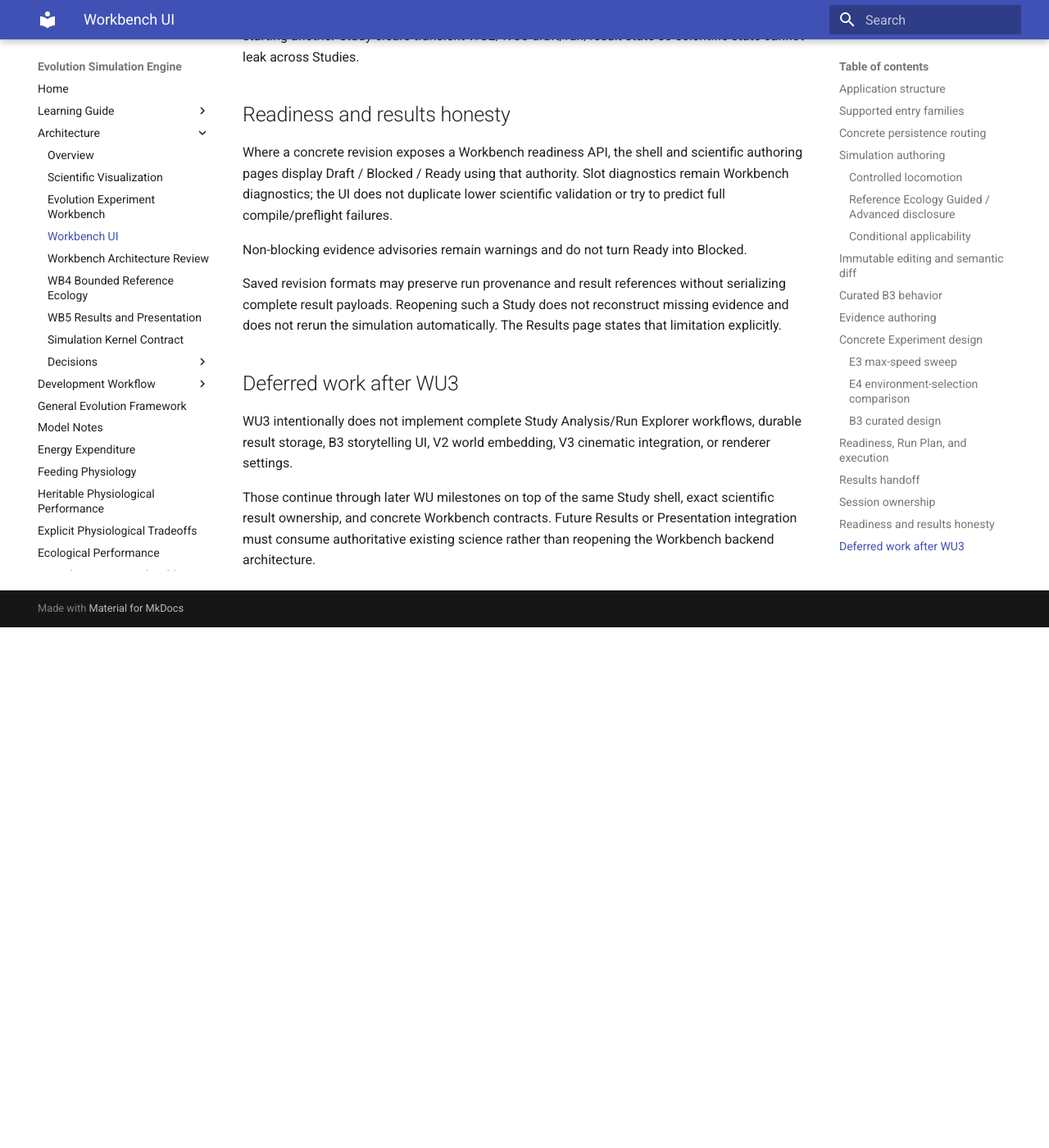
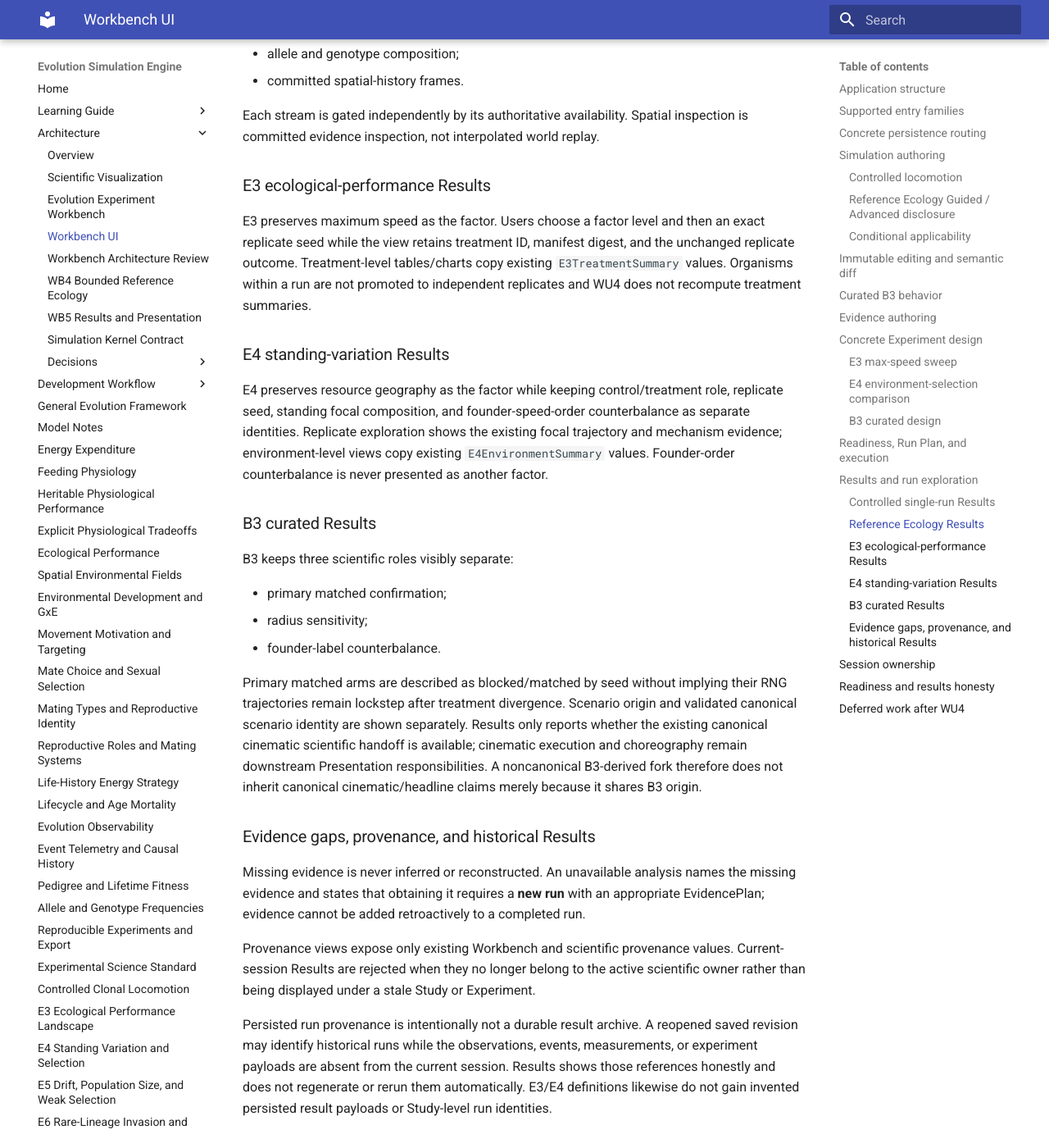
Before and after one commit to abdullahkhan57721/evolution-simulation-engine, an MkDocs documentation site: the page built from docs/workbench_ui.md, in a window 1280 px wide and 1400 px high, scrolled down 6769 px. Shown: the whole window at 82% size. Built offline with MkDocs 1.6.1 and Material for MkDocs 9.7.7, drawn with Linux system fonts in a browser that asks for light colours; before the commit the page ends 7534 px from its top, so only the background shows below that; some of the changed text lies outside the part shown.

Commit message:
docs: document WU4 Results workspace

````diff
--- a/docs/workbench_ui.md
+++ b/docs/workbench_ui.md
@@ -265,17 +265,92 @@ using returned provenance. E3/E4 results remain their authoritative concrete res
 objects in session without invented Study-level run identity. Compile/preflight/run
 failure leaves the exact saved artifact unchanged and surfaces the failure honestly.
 
-## Results handoff
+## Results and run exploration
 
-WU3 deliberately keeps Results thin. The session-owned authoritative result exposes
-only the completion handoff needed for the next product work: existing run/revision
-identity when owned, the recorded evidence IDs, and the number of concrete
-simulations represented by the result.
+WU4 turns the WU3 completion handoff into a first-class scientific Results workspace
+without adding another result hierarchy or scientific-analysis framework. The UI
+binds the active artifact and session-owned result through the existing WB5
+`inspect_*_results()` contracts. Revision-backed controlled, Reference Ecology, and
+B3 Results must match the exact active revision/manifest/evidence identity; E3/E4
+must match the exact immutable experiment definition before their WB5 inspectors are
+used.
 
-WU3 does not recalculate E1/E3/E4/B3 science, build a durable result archive, or
-invent historical payloads. Reopened saved revisions may contain run-provenance
-references while lacking complete result payloads; the Results page says so and does
-not rerun automatically.
+Every supported family follows the product rhythm:
+
+```text
+Overview → Explore → Analysis → Provenance
+```
+
+The internal navigation remains family-specific rather than being flattened into a
+universal replicate schema.
+
+### Controlled single-run Results
+
+Controlled Results expose the recorded population trajectory and the existing E1
+locomotion replicate measurement. Both are gated by WB5 `AnalysisAvailability`.
+The UI does not recalculate movement or energetic measurements from event rows.
+
+### Reference Ecology Results
+
+Reference Ecology keeps its recorded evidence streams independent:
+
+- population history;
+- committed events, including process filtering;
+- pedigree / individual life history;
+- allele and genotype composition;
+- committed spatial-history frames.
+
+Each stream is gated independently by its authoritative availability. Spatial
+inspection is committed evidence inspection, not interpolated world replay.
+
+### E3 ecological-performance Results
+
+E3 preserves maximum speed as the factor. Users choose a factor level and then an
+exact replicate seed while the view retains treatment ID, manifest digest, and the
+unchanged replicate outcome. Treatment-level tables/charts copy existing
+`E3TreatmentSummary` values. Organisms within a run are not promoted to independent
+replicates and WU4 does not recompute treatment summaries.
+
+### E4 standing-variation Results
+
+E4 preserves resource geography as the factor while keeping control/treatment role,
+replicate seed, standing focal composition, and founder-speed-order counterbalance as
+separate identities. Replicate exploration shows the existing focal trajectory and
+mechanism evidence; environment-level views copy existing `E4EnvironmentSummary`
+values. Founder-order counterbalance is never presented as another factor.
+
+### B3 curated Results
+
+B3 keeps three scientific roles visibly separate:
+
+- primary matched confirmation;
+- radius sensitivity;
+- founder-label counterbalance.
+
+Primary matched arms are described as blocked/matched by seed without implying their
+RNG trajectories remain lockstep after treatment divergence. Scenario origin and
+validated canonical scenario identity are shown separately. Results only reports
+whether the existing canonical cinematic scientific handoff is available; cinematic
+execution and choreography remain downstream Presentation responsibilities. A
+noncanonical B3-derived fork therefore does not inherit canonical cinematic/headline
+claims merely because it shares B3 origin.
+
+### Evidence gaps, provenance, and historical Results
+
+Missing evidence is never inferred or reconstructed. An unavailable analysis names
+the missing evidence and states that obtaining it requires a **new run** with an
+appropriate EvidencePlan; evidence cannot be added retroactively to a completed run.
+
+Provenance views expose only existing Workbench and scientific provenance values.
+Current-session Results are rejected when they no longer belong to the active
+scientific owner rather than being displayed under a stale Study or Experiment.
+
+Persisted run provenance is intentionally not a durable result archive. A reopened
+saved revision may identify historical runs while the observations, events,
+measurements, or experiment payloads are absent from the current session. Results
+shows those references honestly and does not regenerate or rerun them automatically.
+E3/E4 definitions likewise do not gain invented persisted result payloads or
+Study-level run identities.
 
 ## Session ownership
 
@@ -293,8 +368,8 @@ Streamlit session state owns only transient application concerns:
 - presentation state owned by downstream UI modules.
 
 These values are not a persisted scientific schema. Returning Home, opening another
-Study, or starting another Study clears transient WU2/WU3 draft/run/result state so
-scientific state cannot leak across Studies.
+Study, or starting another Study clears transient WU2/WU3/WU4 draft/run/result state
+so scientific state cannot leak across Studies.
 
 ## Readiness and results honesty
 
@@ -310,13 +385,27 @@ serializing complete result payloads. Reopening such a Study does not reconstruc
 missing evidence and does not rerun the simulation automatically. The Results page
 states that limitation explicitly.
 
-## Deferred work after WU3
+## Deferred work after WU4
 
-WU3 intentionally does not implement complete Study Analysis/Run Explorer workflows,
-durable result storage, B3 storytelling UI, V2 world embedding, V3 cinematic
-integration, or renderer settings.
+WU4 does not embed the V2 interactive world, execute the V3/B3 cinematic director,
+add renderer controls, or create durable result storage. It also does not introduce a
+generic statistics framework, chart DSL, telemetry query language, or universal
+Study/Result schema.
 
-Those continue through later WU milestones on top of the same Study shell, exact
-scientific result ownership, and concrete Workbench contracts. Future Results or
-Presentation integration must consume authoritative existing science rather than
-reopening the Workbench backend architecture.
+The next UI milestone should integrate authoritative Results with the existing V2
+interactive-world and V3/B3 Presentation seams through the persistent Study shell:
+
+```text
+scientific Results
+        ↓
+renderer-neutral scientific meaning
+        ↓
+existing presentation adapters
+        ↓
+interactive world or cinematic rendering
+```
+
+Renderer state, interpolation, cameras, playback controls, storyboard/choreography,
+and export remain Presentation responsibilities. Future integration should consume
+the WU4/WB5 scientific boundary rather than reopening Workbench science or moving
+presentation mechanics into Results.
````
